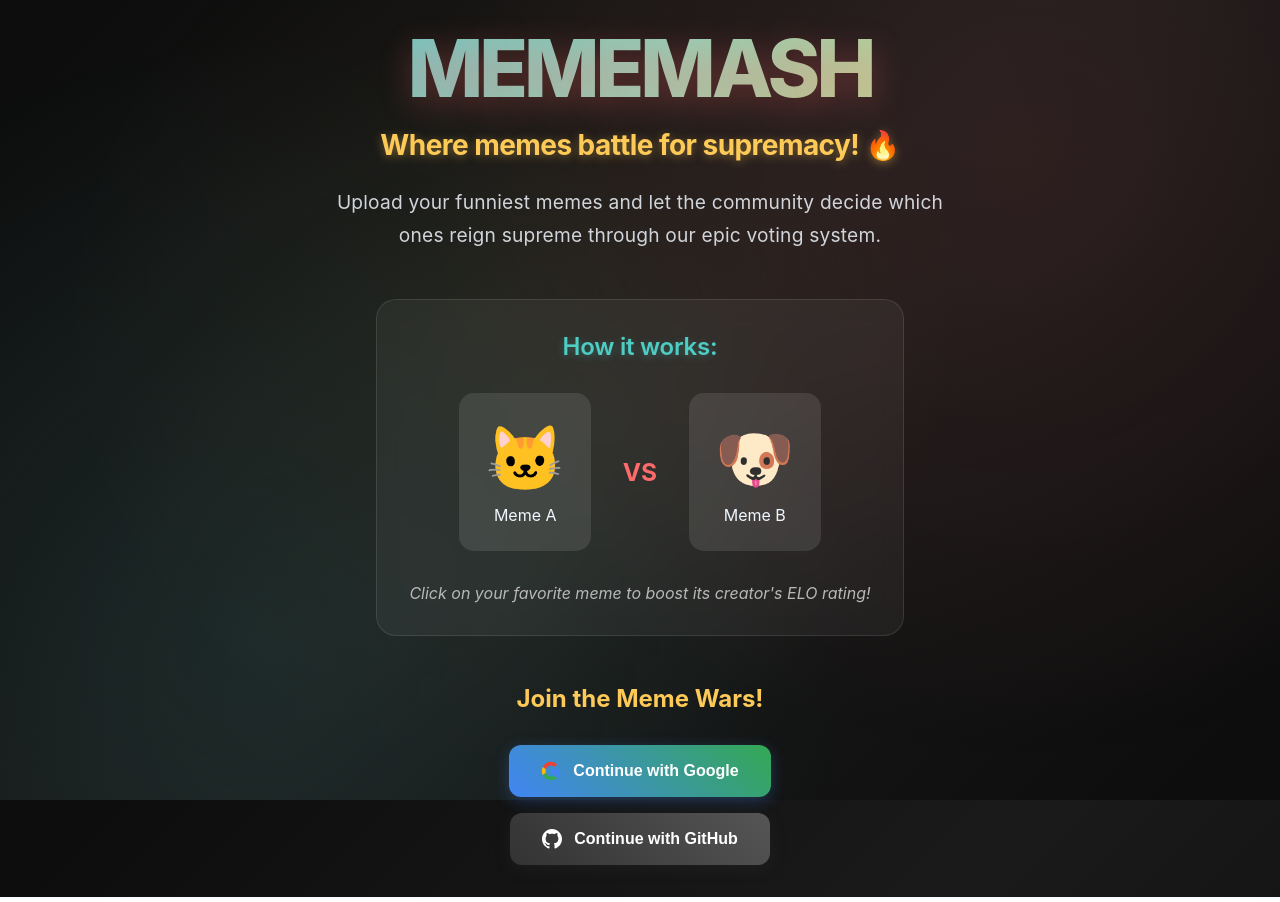
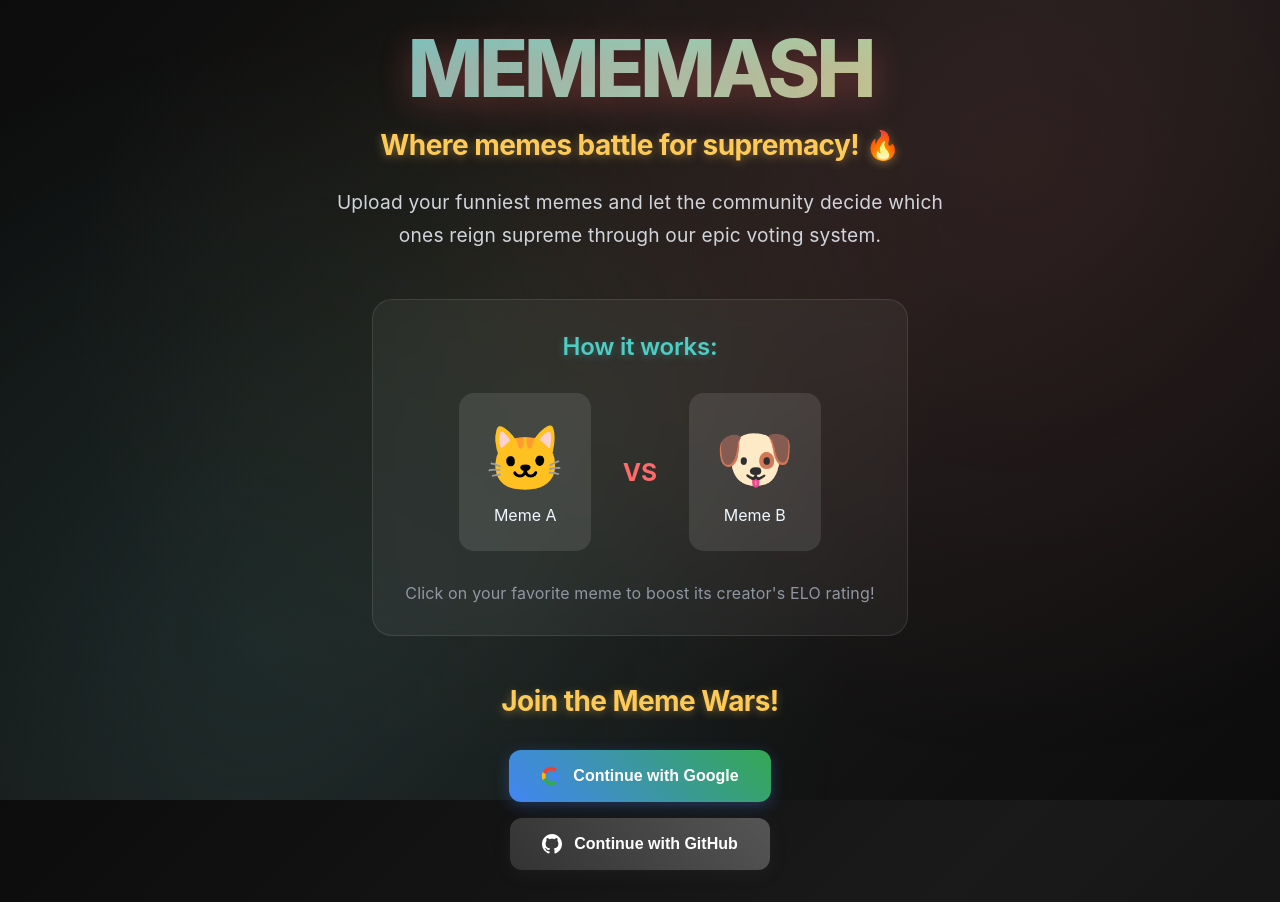
Before and after one commit to Graffian/mememash, a Next.js app: page / in a window 1280 px wide. Built offline with nearby package versions, Linux system fonts and the light colour scheme; no server answers.

Commit message:
Update vote explanation and auth title typography
cgen-bee270b658f74f04b9a4f723068b886f

```diff
--- a/app/page.module.css
+++ b/app/page.module.css
@@ -124,8 +124,13 @@
 
 .voteExplanation {
   text-align: center;
-  color: #b8b8b8;
-  font-style: italic;
+  color: #9ca3af;
+  font-style: normal;
+  font-family: "Inter", sans-serif;
+  font-weight: 400;
+  font-size: 1rem;
+  letter-spacing: 0.01em;
+  opacity: 0.9;
 }
 
 .authSection {
@@ -136,7 +141,11 @@
 .authTitle {
   color: #feca57;
   margin-bottom: 2rem;
-  font-size: 1.5rem;
+  font-size: 1.75rem;
+  font-family: "Inter", sans-serif;
+  font-weight: 700;
+  letter-spacing: -0.02em;
+  text-shadow: 0 2px 10px rgba(254, 202, 87, 0.4);
 }
 
 .signIn {
```
